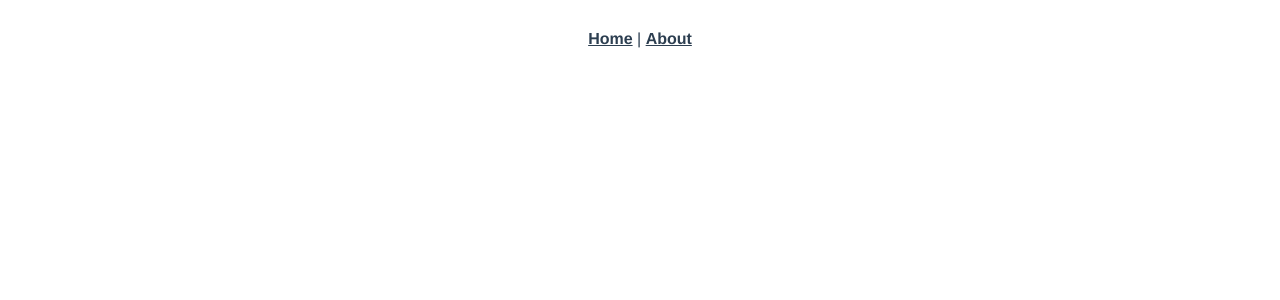
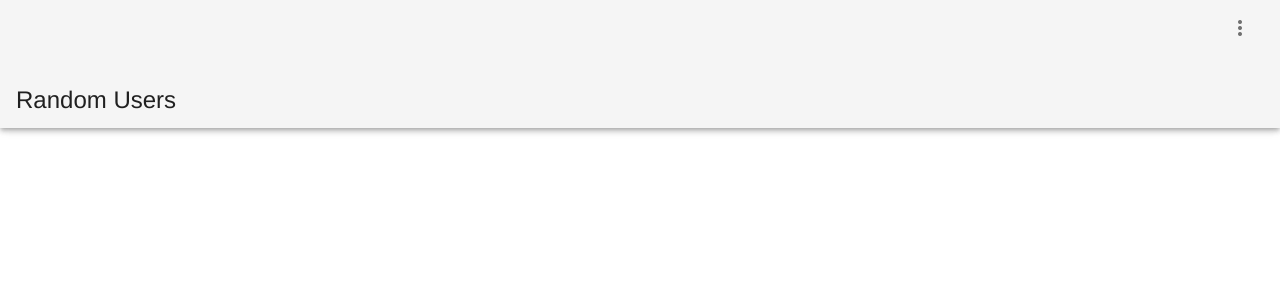
Before and after one commit to zLeoo/usuarios-vue, a Vue app: page /header in a window 1280 px wide. Shown: the top 300 px of the page. Built offline with nearby package versions, Linux system fonts and the light colour scheme.

Commit message:
Barra inicial

```diff
--- /dev/null
+++ b/src/components/header.vue
@@ -0,0 +1,21 @@
+<template>
+    <v-app-bar
+      app
+      shrink-on-scroll
+    >
+
+      <v-toolbar-title>Random Users</v-toolbar-title>
+
+      <v-spacer></v-spacer>
+
+      <v-btn icon>
+        <v-icon>mdi-dots-vertical</v-icon>
+      </v-btn>
+    </v-app-bar>
+</template>
+
+<script>
+export default {
+    name: 'Header',
+}
+</script>
--- a/src/router/index.js
+++ b/src/router/index.js
@@ -1,6 +1,7 @@
 import Vue from 'vue'
 import VueRouter from 'vue-router'
 import Home from '../views/Home.vue'
+import Header from '../components/header.vue'
 
 Vue.use(VueRouter)
 
@@ -9,6 +10,11 @@ const routes = [
     path: '/',
     name: 'Home',
     component: Home
+  },
+  {
+    path: '/header',
+    name: 'Head',
+    component: Header
   },
   {
     path: '/about',
```
Also changed, not shown: 1 other file (tests, documents, lock files or other folders).
